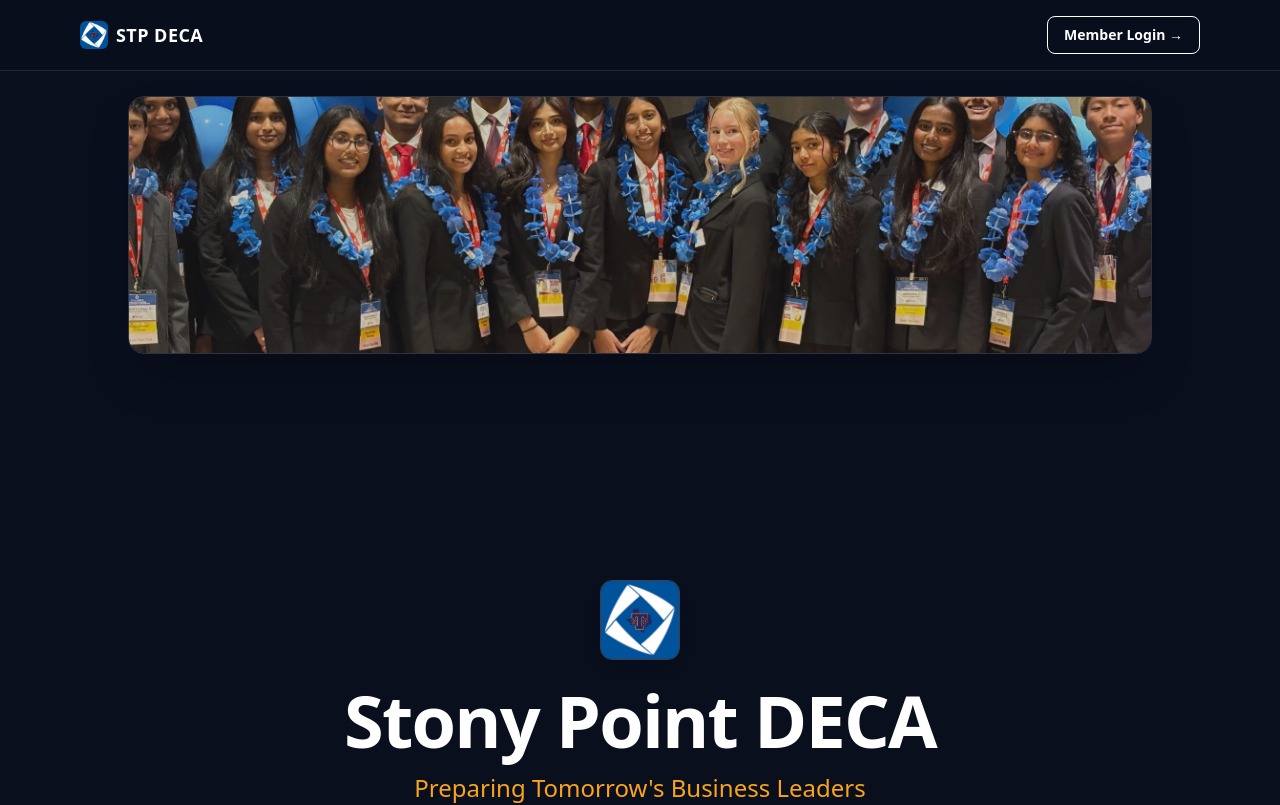
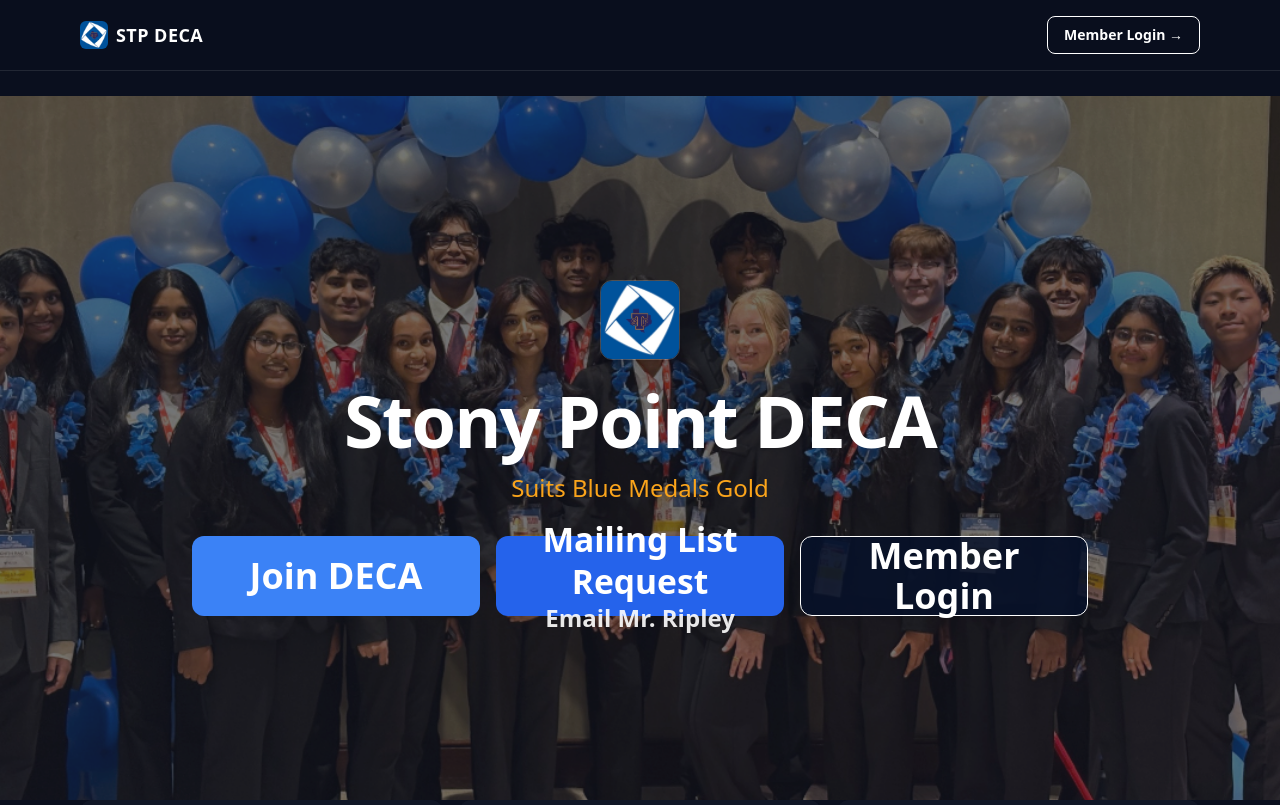
Before and after one commit to AdrianTuscano/stp-deca-site, a React (Vite) app: page / in a window 1280 px wide. Shown: the top 805 px of the page. Built offline with nearby package versions, Linux system fonts and the light colour scheme; no server answers.

Commit message:
changes to landing

```diff
--- a/src/pages/Landing.jsx
+++ b/src/pages/Landing.jsx
@@ -61,45 +61,41 @@
       </nav>
 
       <main className="mx-auto max-w-6xl px-4 pt-24">
-        <section className="pb-8">
-          <div className="mx-auto max-w-5xl overflow-hidden rounded-2xl border border-white/15 shadow-2xl">
+        <section className="relative left-1/2 right-1/2 -mx-[50vw] w-screen overflow-hidden">
           <div
-              className="h-48 bg-cover bg-center brightness-125 md:h-56 lg:h-64"
+            className="absolute inset-0 bg-cover bg-center brightness-125"
             style={{ backgroundImage: "url('/assets/landing-backdrop.png')" }}
           />
-          </div>
-        </section>
-
-        <section className="flex min-h-[calc(100vh-6rem)] flex-col items-center justify-center text-center">
+          <div className="absolute inset-0 bg-[#0a0f1e]/45" />
+          <div className="relative mx-auto flex min-h-[calc(100vh-6rem)] max-w-6xl flex-col items-center justify-center px-4 text-center">
             <img
               src="/assets/deca-icon.png"
               alt="STP DECA logo"
               className="mb-6 h-20 w-20 rounded-xl border border-white/20 object-cover shadow-lg"
             />
             <h1 className="text-5xl font-extrabold tracking-tight md:text-7xl">Stony Point DECA</h1>
-          <p className="mt-4 text-lg text-[#FAA41B] md:text-2xl">
-            Preparing Tomorrow&apos;s Business Leaders
-          </p>
-          <div className="mt-8 flex flex-wrap items-stretch justify-center gap-4">
+            <p className="mt-4 text-lg text-[#FAA41B] md:text-2xl">Suits Blue Medals Gold</p>
+            <div className="mx-auto mt-8 grid w-full max-w-4xl gap-4 sm:grid-cols-3">
               <a
                 href="#"
-              className="rounded-lg bg-[#3b82f6] px-6 py-3 text-sm font-bold text-white transition hover:brightness-110"
+                className="flex h-20 items-center justify-center rounded-xl bg-[#3b82f6] px-6 text-center text-3xl font-bold text-white transition hover:brightness-110 lg:text-4xl"
               >
                 Join DECA
               </a>
               <a
                 href="mailto:anthony_ripley@roundrockisd.org"
-              className="rounded-lg bg-[#2563eb] px-6 py-3 text-left text-sm font-bold text-white transition hover:brightness-110"
+                className="flex h-20 flex-col items-center justify-center rounded-xl bg-[#2563eb] px-6 text-center transition hover:brightness-110"
               >
-              <p>Mailing List Request</p>
-              <p className="text-xs font-medium text-white/85">Email Mr. Ripley</p>
+                <p className="text-[1.7rem] font-bold leading-tight text-white lg:text-[2.1rem]">Mailing List Request</p>
+                <p className="text-xl font-semibold leading-tight text-white/90 lg:text-2xl">Email Mr. Ripley</p>
               </a>
               <Link
                 to="/login"
-              className="rounded-lg border border-white px-6 py-3 text-sm font-bold text-white transition hover:bg-white hover:text-[#0a0f1e]"
+                className="flex h-20 items-center justify-center rounded-xl border border-white bg-[#07112a]/85 px-6 text-center text-3xl font-bold text-white transition hover:bg-white hover:text-[#0a0f1e] lg:text-4xl"
               >
                 Member Login
               </Link>
+            </div>
           </div>
         </section>
 
```
Lines whose indentation alone changed are shown as unchanged.
